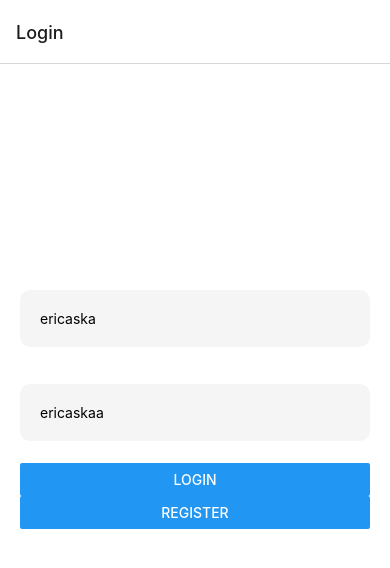
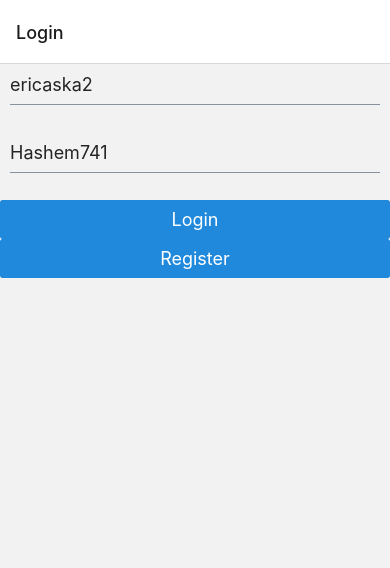
Before and after one commit to ericaskari-metropolia/ericaskari-metropolia-2023-react-native, a React Native app in the folder eric-first-react-native-app/: screen /Single in a window 390 px wide. Shown: the top 568 px of the page. Built offline with nearby package versions, Linux system fonts and the light colour scheme.

Commit message:
Added rneui/themed

```diff
--- a/eric-first-react-native-app/App.js
+++ b/eric-first-react-native-app/App.js
@@ -1,8 +1,9 @@
-import { SafeAreaView, StatusBar, StyleSheet } from 'react-native';
+import { StatusBar } from 'react-native';
 import { Navigator } from './navigators/Navigator';
 import { MainContextProvider } from './contexts/MainContext';
 import { useEffect, useState } from 'react';
 import AsyncStorage from '@react-native-async-storage/async-storage';
+import { SafeAreaProvider } from 'react-native-safe-area-context';
 
 const App = () => {
     const [loadedStorageData, setLoadedStorageData] = useState({
@@ -26,7 +27,7 @@ const App = () => {
 
     return (
         <>
-            <SafeAreaView style={styles.container}>
+            <SafeAreaProvider>
                 {loadedStorageData.loaded && (
                     <MainContextProvider
                         localStorageData={loadedStorageData.data}
@@ -34,16 +35,10 @@ const App = () => {
                         <Navigator />
                     </MainContextProvider>
                 )}
-            </SafeAreaView>
+            </SafeAreaProvider>
             <StatusBar style="auto" />
         </>
     );
 };
 
-const styles = StyleSheet.create({
-    container: {
-        flex: 1,
-    },
-});
-
 export default App;
--- a/eric-first-react-native-app/components/List.js
+++ b/eric-first-react-native-app/components/List.js
@@ -1,8 +1,8 @@
-import {FlatList, ImageBackground, StyleSheet, Text, View} from 'react-native';
-import {ListItem} from './ListItem';
-import {Settings} from 'react-native-feather';
+import { FlatList, ImageBackground, Text, View } from 'react-native';
+import { ListItem } from './ListItem';
+import { Settings } from 'react-native-feather';
 
-export const List = ({items, navigation}) => {
+export const List = ({ items, navigation }) => {
     return (
         <View>
             <FlatList
@@ -10,8 +10,10 @@ export const List = ({items, navigation}) => {
                     <>
                         <ImageBackground
                             source={require('../assets/kitten.jpg')}
-              style={styles.bgImage}
-              imageStyle={{borderBottomRightRadius: 65}}
+                            imageStyle={{
+                                borderBottomRightRadius: 65,
+                                height: '50%',
+                            }}
                         />
                         <Text
                             style={{
@@ -37,17 +39,12 @@ export const List = ({items, navigation}) => {
                         />
                     </>
                 }
-        style={{backgroundColor: '#202028'}}
+                style={{ backgroundColor: '#202028' }}
                 data={items}
-        renderItem={({item, index}) => (
+                renderItem={({ item, index }) => (
                     <ListItem navigation={navigation} item={item} />
                 )}
             />
         </View>
     );
 };
-const styles = StyleSheet.create({
-  bgImage: {
-    height: 300,
-  },
-});
--- a/eric-first-react-native-app/components/ListItem.js
+++ b/eric-first-react-native-app/components/ListItem.js
@@ -1,62 +1,62 @@
-import {Image, StyleSheet, Text, TouchableOpacity, View} from 'react-native';
+import { TouchableOpacity } from 'react-native';
 import PropTypes from 'prop-types';
+import { Avatar, ListItem as RNEListItem } from '@rneui/themed';
 
-export const ListItem = ({item, navigation}) => {
+export const ListItem = ({ item, navigation }) => {
     return (
         <TouchableOpacity
-      style={{display: 'flex', paddingVertical: 10}}
             onPress={() => {
                 navigation.navigate('Single', {
                     item,
                 });
             }}
         >
-      <View
-        style={[
-          {
-            flexDirection: 'row',
-            backgroundColor: '#242834',
-            padding: 10,
-            marginVertical: 5,
-            display: 'flex',
-          },
-        ]}
-      >
-        <View style={[{flex: 1, padding: 10}]}>
-          <Image
-            style={styles.cardImage}
-            source={{uri: item.thumbnails.w160}}
+            <RNEListItem bottomDivider>
+                <Avatar
+                    style={{ width: '50%' }}
+                    source={{
+                        uri: item.thumbnails.w160,
+                    }}
                 />
-        </View>
-        <View style={[{flexDirection: 'column', flex: 1, paddingVertical: 20}]}>
-          <Text style={styles.titleText}>{item.title}</Text>
-          <Text style={styles.descriptionText}>{item.description}</Text>
-        </View>
-      </View>
+                <RNEListItem.Content>
+                    <RNEListItem.Title>{item.title}</RNEListItem.Title>
+                    <RNEListItem.Subtitle>
+                        {item.description}
+                    </RNEListItem.Subtitle>
+                </RNEListItem.Content>
+            </RNEListItem>
+
+            {/*<View*/}
+            {/*    style={[*/}
+            {/*        {*/}
+            {/*            flexDirection: 'row',*/}
+            {/*            backgroundColor: '#242834',*/}
+            {/*            padding: 10,*/}
+            {/*            marginVertical: 5,*/}
+            {/*            display: 'flex',*/}
+            {/*        },*/}
+            {/*    ]}*/}
+            {/*>*/}
+            {/*    <View style={[{ flex: 1, padding: 10 }]}>*/}
+            {/*        <Image source={{ uri: item.thumbnails.w160 }} />*/}
+            {/*    </View>*/}
+            {/*    <View*/}
+            {/*        style={[*/}
+            {/*            {*/}
+            {/*                flexDirection: 'column',*/}
+            {/*                flex: 1,*/}
+            {/*                paddingVertical: 20,*/}
+            {/*            },*/}
+            {/*        ]}*/}
+            {/*    >*/}
+            {/*        <Text>{item.title}</Text>*/}
+            {/*        <Text>{item.description}</Text>*/}
+            {/*    </View>*/}
+            {/*</View>*/}
         </TouchableOpacity>
     );
 };
 
-const styles = StyleSheet.create({
-  container: {
-    flex: 1,
-  },
-  cardImage: {
-    flex: 1,
-    fontSize: 22,
-    color: 'rgb(255,255,255)',
-    borderRadius: 10,
-    borderBottomLeftRadius: 60,
-  },
-  titleText: {
-    fontSize: 22,
-    color: 'rgb(255,255,255)',
-  },
-  descriptionText: {
-    color: 'rgb(134,134,134)',
-  },
-});
-
 ListItem.propTypes = {
     item: PropTypes.object,
 };
--- a/eric-first-react-native-app/components/TextInputError.js
+++ b/eric-first-react-native-app/components/TextInputError.js
@@ -1,4 +1,4 @@
-import { StyleSheet, Text } from 'react-native';
+import { Text } from 'react-native';
 import React from 'react';
 
 export const TextInputError = ({ fieldState: { invalid, error } }) => {
@@ -12,8 +12,3 @@ export const TextInputError = ({ fieldState: { invalid, error } }) => {
         </Text>
     );
 };
-const styles = StyleSheet.create({
-    bgImage: {
-        height: 300,
-    },
-});
--- a/eric-first-react-native-app/package.json
+++ b/eric-first-react-native-app/package.json
@@ -14,6 +14,8 @@
     "@react-navigation/bottom-tabs": "^6.5.3",
     "@react-navigation/native": "^6.1.2",
     "@react-navigation/native-stack": "^6.9.8",
+    "@rneui/base": "^4.0.0-rc.7",
+    "@rneui/themed": "^4.0.0-rc.7",
     "eslint-plugin-react-native": "^4.0.0",
     "expo": "~47.0.12",
     "expo-asset": "~8.7.0",
@@ -24,7 +26,7 @@
     "react-hook-form": "^7.42.1",
     "react-native": "0.70.5",
     "react-native-feather": "^1.1.2",
-    "react-native-safe-area-context": "4.4.1",
+    "react-native-safe-area-context": "^4.4.1",
     "react-native-screens": "~3.18.0",
     "react-native-svg": "13.4.0"
   },
--- a/eric-first-react-native-app/views/Home.js
+++ b/eric-first-react-native-app/views/Home.js
@@ -1,8 +1,8 @@
-import {List} from '../components/List';
-import {mediaArray} from '../datasource';
-import {SafeAreaView, StyleSheet, View} from 'react-native';
+import { List } from '../components/List';
+import { mediaArray } from '../datasource';
+import { SafeAreaView, View } from 'react-native';
 
-export const Home = ({navigation}) => {
+export const Home = ({ navigation }) => {
     return (
         <SafeAreaView>
             <View
@@ -16,9 +16,3 @@ export const Home = ({navigation}) => {
         </SafeAreaView>
     );
 };
-
-const styles = StyleSheet.create({
-  bgImage: {
-    height: 300,
-  },
-});
--- a/eric-first-react-native-app/views/Login.js
+++ b/eric-first-react-native-app/views/Login.js
@@ -1,13 +1,5 @@
 import React, { useCallback, useContext, useEffect } from 'react';
-import {
-    Button,
-    Dimensions,
-    Platform,
-    StyleSheet,
-    TextInput,
-    ToastAndroid,
-    View,
-} from 'react-native';
+import { Platform, ToastAndroid, View } from 'react-native';
 import PropTypes from 'prop-types';
 import { MainContext } from '../contexts/MainContext';
 import AsyncStorage from '@react-native-async-storage/async-storage';
@@ -15,6 +7,7 @@ import { useAuthentication } from '../hooks/ApiHooks';
 import { Controller, useForm } from 'react-hook-form';
 import { TextInputError } from '../components/TextInputError';
 import AlertIOS from 'react-native/Libraries/Alert/Alert';
+import { Button, Input } from '@rneui/themed';
 
 export const Login = ({ navigation }) => {
     const [isLoggedIn, setIsLoggedIn] = useContext(MainContext);
@@ -25,8 +18,8 @@ export const Login = ({ navigation }) => {
         formState: { errors, isSubmitted, isDirty },
     } = useForm({
         defaultValues: {
-            username: 'ericaska',
-            password: 'ericaskaa',
+            username: 'ericaska2',
+            password: 'Hashem741',
         },
     });
 
@@ -64,7 +57,7 @@ export const Login = ({ navigation }) => {
     }, []);
 
     return (
-        <View style={styles.container}>
+        <View>
             <Controller
                 control={control}
                 rules={{
@@ -78,11 +71,10 @@ export const Login = ({ navigation }) => {
                     fieldState: { invalid, error },
                 }) => (
                     <>
-                        <TextInput
+                        <Input
                             placeholder="Username"
                             textContentType="username"
                             autoCapitalize={false}
-                            style={styles.input}
                             onBlur={onBlur}
                             onChangeText={onChange}
                             value={value}
@@ -110,9 +102,8 @@ export const Login = ({ navigation }) => {
                     fieldState: { invalid, error },
                 }) => (
                     <>
-                        <TextInput
+                        <Input
                             placeholder="Password"
-                            style={styles.input}
                             textContentType="password"
                             autoCapitalize={false}
                             onBlur={onBlur}
@@ -126,28 +117,14 @@ export const Login = ({ navigation }) => {
             />
 
             <Button title="Login" onPress={handleSubmit(onSubmit)} />
-            <Button title="Register" onPress={() => navigation.navigate('Register')} />
+            <Button
+                title="Register"
+                onPress={() => navigation.navigate('Register')}
+            />
         </View>
     );
 };
 
-const styles = StyleSheet.create({
-    container: {
-        flex: 1,
-        backgroundColor: '#fff',
-        paddingTop: Dimensions.get('window').height / 4,
-        display: 'flex',
-        paddingHorizontal: 20,
-    },
-    input: {
-        padding: 20,
-        marginTop: 15,
-        marginBottom: 5,
-        backgroundColor: 'whitesmoke',
-        borderRadius: 10,
-    },
-});
-
 Login.propTypes = {
     navigation: PropTypes.object,
 };
--- a/eric-first-react-native-app/views/Profile.js
+++ b/eric-first-react-native-app/views/Profile.js
@@ -1,8 +1,9 @@
 import React, { useContext, useEffect, useState } from 'react';
-import { Button, Image, SafeAreaView, StyleSheet, Text } from 'react-native';
+import { FlatList, SafeAreaView, Text } from 'react-native';
 import { MainContext } from '../contexts/MainContext';
 import AsyncStorage from '@react-native-async-storage/async-storage';
 import { useAuthentication } from '../hooks/ApiHooks';
+import { Button, Image } from '@rneui/themed';
 
 export const Profile = ({ navigation }) => {
     const [isLoggedIn, setIsLoggedIn] = useContext(MainContext);
@@ -50,37 +51,42 @@ export const Profile = ({ navigation }) => {
     };
 
     return (
-        <SafeAreaView style={styles.container}>
+        <SafeAreaView
+            style={{
+                width: '100%',
+                backgroundColor: 'rgba(0,0,0,0.34)',
+            }}
+        >
             <Text>Profile</Text>
-            {media?.thumbnails?.w160 && (
-                <Image
-                    source={{
-                        uri: getMediaUrlByFileName({
-                            fileName: media?.thumbnails?.w160,
-                        }),
-                    }}
-                    style={styles.cardImage}
-                />
-            )}
+            <FlatList
+                data={[
+                    getMediaUrlByFileName({
+                        fileName: media?.thumbnails?.w160,
+                    }),
+                ]}
+                style={{}}
+                numColumns={1}
+                keyExtractor={(e) => e}
+                renderItem={({ item }) => {
+                    console.log(item);
+                    return (
+                        <Image
+                            containerStyle={{
+                                aspectRatio: 1,
+                                width: '100%',
+                                height: '100%',
+                                flex: 1,
+                            }}
+                            source={{ uri: item }}
+                        />
+                    );
+                }}
+            />
 
-            <Text>Username: {isLoggedIn.profile.username}</Text>
-            <Text>Fullname: {isLoggedIn.profile.full_name}</Text>
-            <Text>Email: {isLoggedIn.profile.email}</Text>
+            <Text>Username: {isLoggedIn?.profile?.username ?? '-'}</Text>
+            <Text>Fullname: {isLoggedIn?.profile?.full_name ?? '-'}</Text>
+            <Text>Email: {isLoggedIn?.profile?.email ?? '-'}</Text>
             <Button title={'Logout'} onPress={logout} />
         </SafeAreaView>
     );
 };
-
-const styles = StyleSheet.create({
-    container: {
-        flex: 1,
-        backgroundColor: '#fff',
-        alignItems: 'center',
-        justifyContent: 'center',
-        paddingTop: 40,
-    },
-    cardImage: {
-        width: '100%',
-        height: '50%',
-    },
-});
--- a/eric-first-react-native-app/views/Register.js
+++ b/eric-first-react-native-app/views/Register.js
@@ -1,18 +1,11 @@
 import React, { useCallback } from 'react';
-import {
-    Button,
-    Dimensions,
-    Platform,
-    StyleSheet,
-    TextInput,
-    ToastAndroid,
-    View,
-} from 'react-native';
+import { Platform, ToastAndroid, View } from 'react-native';
 import PropTypes from 'prop-types';
 import { useAuthentication } from '../hooks/ApiHooks';
 import { Controller, useForm } from 'react-hook-form';
 import { TextInputError } from '../components/TextInputError';
 import AlertIOS from 'react-native/Libraries/Alert/Alert';
+import { Button, Input } from '@rneui/themed';
 
 export const Register = ({ navigation }) => {
     const { postRegister } = useAuthentication();
@@ -64,7 +57,7 @@ export const Register = ({ navigation }) => {
     );
 
     return (
-        <View style={styles.container}>
+        <View>
             <Controller
                 control={control}
                 rules={{
@@ -78,11 +71,10 @@ export const Register = ({ navigation }) => {
                     fieldState: { invalid, error },
                 }) => (
                     <>
-                        <TextInput
+                        <Input
                             placeholder="Username"
                             textContentType="username"
                             autoCapitalize={false}
-                            style={styles.input}
                             onBlur={onBlur}
                             onChangeText={onChange}
                             value={value}
@@ -110,9 +102,8 @@ export const Register = ({ navigation }) => {
                     fieldState: { invalid, error },
                 }) => (
                     <>
-                        <TextInput
+                        <Input
                             placeholder="Password"
-                            style={styles.input}
                             textContentType="password"
                             autoCapitalize={false}
                             onBlur={onBlur}
@@ -142,9 +133,8 @@ export const Register = ({ navigation }) => {
                     fieldState: { invalid, error },
                 }) => (
                     <>
-                        <TextInput
+                        <Input
                             placeholder="Email"
-                            style={styles.input}
                             textContentType="emailAddress"
                             autoCapitalize={false}
                             onBlur={onBlur}
@@ -174,9 +164,8 @@ export const Register = ({ navigation }) => {
                     fieldState: { invalid, error },
                 }) => (
                     <>
-                        <TextInput
+                        <Input
                             placeholder="Full Name"
-                            style={styles.input}
                             textContentType="name"
                             autoCapitalize={false}
                             onBlur={onBlur}
@@ -198,23 +187,6 @@ export const Register = ({ navigation }) => {
     );
 };
 
-const styles = StyleSheet.create({
-    container: {
-        flex: 1,
-        backgroundColor: '#fff',
-        paddingTop: Dimensions.get('window').height / 4,
-        display: 'flex',
-        paddingHorizontal: 20,
-    },
-    input: {
-        padding: 20,
-        marginTop: 15,
-        marginBottom: 5,
-        backgroundColor: 'whitesmoke',
-        borderRadius: 10,
-    },
-});
-
 Register.propTypes = {
     navigation: PropTypes.object,
 };
--- a/eric-first-react-native-app/views/Single.js
+++ b/eric-first-react-native-app/views/Single.js
@@ -1,12 +1,12 @@
 import React from 'react';
-import { SafeAreaView, StyleSheet, View } from 'react-native';
+import { SafeAreaView, View } from 'react-native';
 import { AsyncImage } from '../components/AsyncImage';
 
 export const Single = ({ route, navigation }) => {
     const { item } = route.params;
 
     return (
-        <SafeAreaView style={styles.container}>
+        <SafeAreaView>
             <View>
                 <AsyncImage
                     style={{
@@ -22,13 +22,3 @@ export const Single = ({ route, navigation }) => {
         </SafeAreaView>
     );
 };
-
-const styles = StyleSheet.create({
-    container: {
-        flex: 1,
-        backgroundColor: '#fff',
-        alignItems: 'center',
-        justifyContent: 'center',
-        paddingTop: 40,
-    },
-});
```
Also changed, not shown: 1 other file (tests, documents, lock files or other folders). Lines whose indentation alone changed are shown as unchanged.
